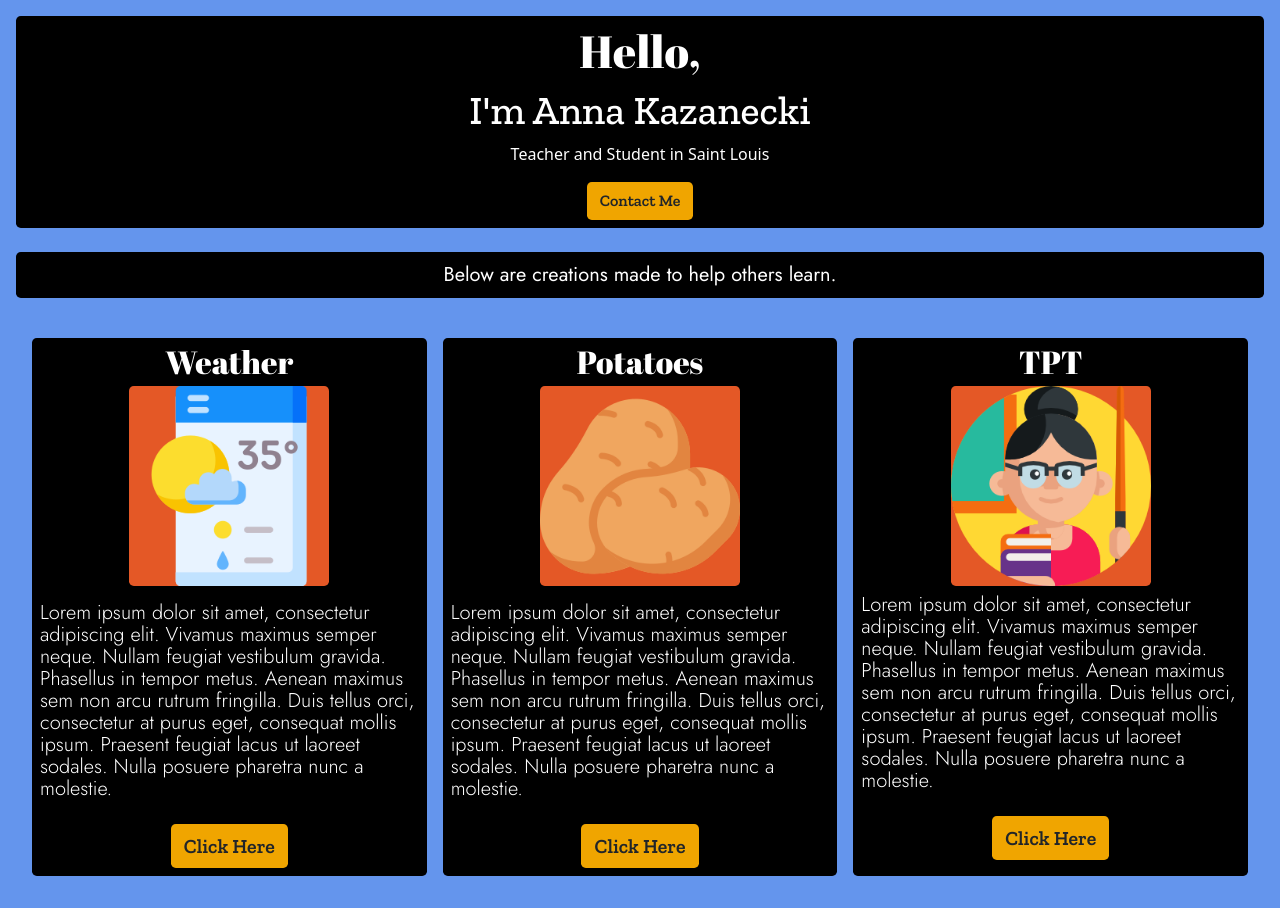
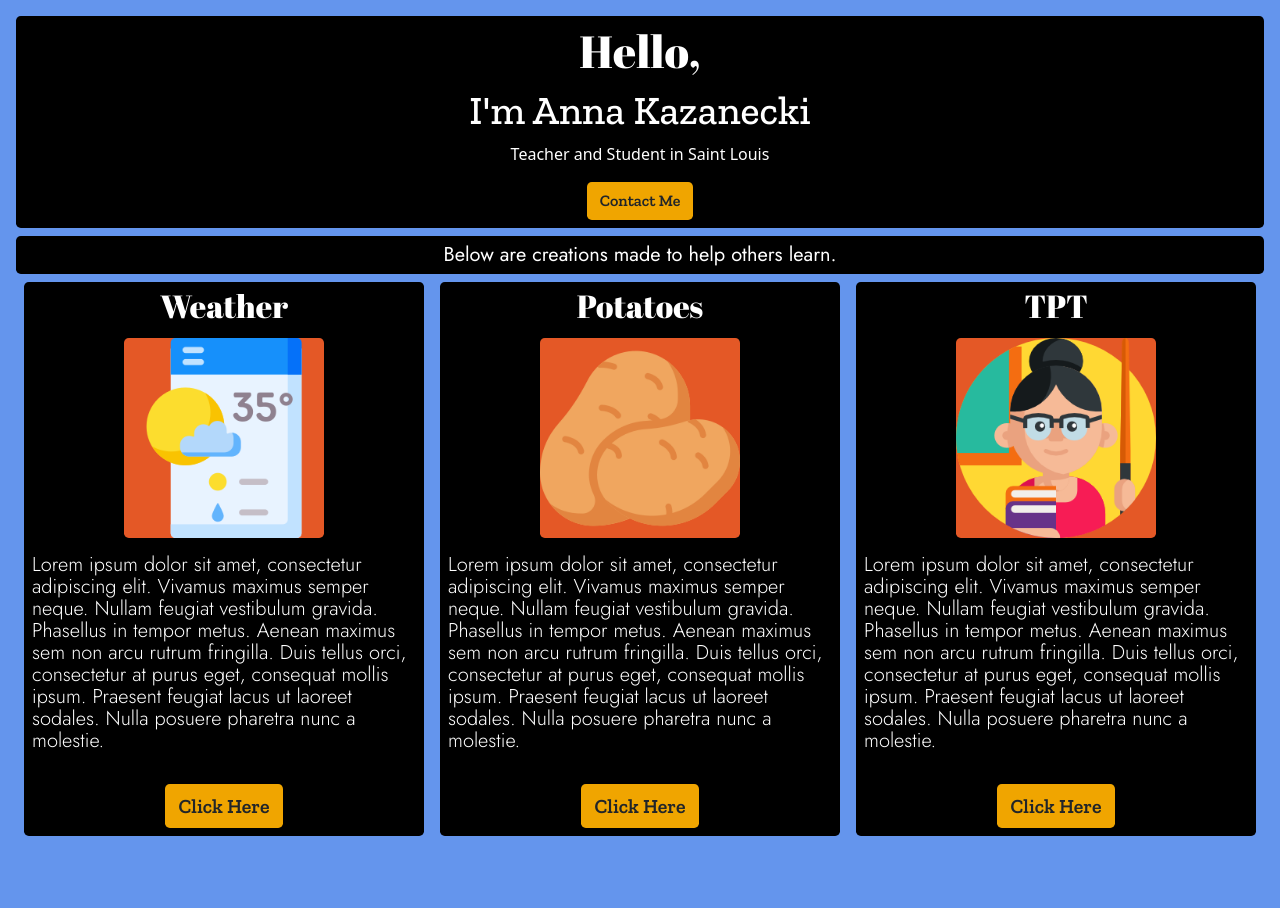
Before and after one commit to thisisannak23/PortfolioFR, a plain HTML site: page index.html in a window 1280 px wide. After the commit the page ends 860 px from the top, so only its background shows below. Drawn offline with nearby package versions, Linux system fonts and the light colour scheme.

Commit message:
formatting

```diff
--- a/index.html
+++ b/index.html
@@ -42,19 +42,19 @@
       <h2>Hello,</h2>
       <h1>I'm Anna Kazanecki</h1>
       <p class="paragraph">Teacher and Student in Saint Louis</p>
-      <a type="button" class="btn rounded-3" href="mailto:akazanec@gmail.com">Contact Me</a>
+      <a type="button" class="btn rounded-3" href="mailto:akazanec@gmail.com"
+        >Contact Me</a
+      >
     </div>
-    <br />
-    <div class="pageBreak d-box rounded-3 p-2">
+    <div class="pageBreak d-box rounded-3 p-1 mt-2">
       Below are creations made to help others learn.
     </div>
-    <br />
 
-    <div class="d-md-flex rounded-3 p-2 projectPages">
+    <div class="d-md-flex rounded-3 projectPages">
       <div class="projects weatherProject rounded-3 m-2">
         <div class="title weatherTitle">Weather</div>
         <img
-          class="weatherPic rounded-3 mb-2"
+          class="weatherPic rounded-3 m-2"
           src="src/weatherB.png"
           alt="logo"
         />
@@ -66,16 +66,14 @@
           Praesent feugiat lacus ut laoreet sodales. Nulla posuere pharetra nunc
           a molestie.
         </p>
-        <a type="button" class="btn clickHere rounded-3 mb-2" href="weather.html">Click Here</a>
+        <a type="button" class="btn clickHere rounded-3 m-2" href="weather.html"
+          >Click Here</a
+        >
       </div>
 
       <div class="projects rounded-3 potatoProject m-2">
         <div class="title potatoTitle">Potatoes</div>
-        <img
-          class="potatoPic rounded-3 mb-2"
-          src="src/potatoB.png"
-          alt="logo"
-        />
+        <img class="potatoPic rounded-3 m-2" src="src/potatoB.png" alt="logo" />
         <p class="description p-2">
           Lorem ipsum dolor sit amet, consectetur adipiscing elit. Vivamus
           maximus semper neque. Nullam feugiat vestibulum gravida. Phasellus in
@@ -84,12 +82,17 @@
           Praesent feugiat lacus ut laoreet sodales. Nulla posuere pharetra nunc
           a molestie.
         </p>
-        <a type="button" class="btn clickHere rounded-3 mb-2" href="potatoes.html">Click Here</a>
+        <a
+          type="button"
+          class="btn clickHere rounded-3 m-2"
+          href="potatoes.html"
+          >Click Here</a
+        >
       </div>
 
       <div class="projects rounded-3 tptProject m-2">
         <div class="title tptTitle">TPT</div>
-        <img class="tptPic rounded-3" src="src/teacherB.png" alt="logo" />
+        <img class="tptPic rounded-3 m-2" src="src/teacherB.png" alt="logo" />
         <p class="description p-2">
           Lorem ipsum dolor sit amet, consectetur adipiscing elit. Vivamus
           maximus semper neque. Nullam feugiat vestibulum gravida. Phasellus in
@@ -98,7 +101,9 @@
           Praesent feugiat lacus ut laoreet sodales. Nulla posuere pharetra nunc
           a molestie.
         </p>
-        <a type="button" class="btn clickHere rounded-3 mb-2" href="tpt.html">Click Here</a>
+        <a type="button" class="btn clickHere rounded-3 m-2" href="tpt.html"
+          >Click Here</a
+        >
       </div>
     </div>
   </body>
```
